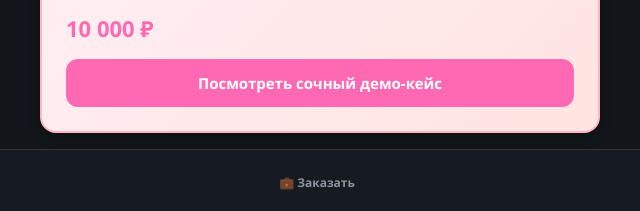
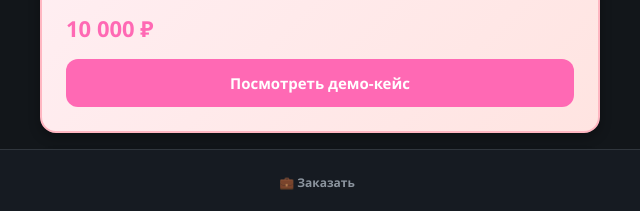
Before and after one commit to demid-data-pro/demid-it-portfolio, a plain HTML site: page index.html in a window 1280 px wide. Shown: the part 586-797 px from the top of the page, 320-960 px from the left. Drawn offline with Linux system fonts and the light colour scheme.

Commit message:
Update index.html

```diff
--- a/index.html
+++ b/index.html
@@ -28,7 +28,7 @@
             <h2>🍰 Сайт-Визитка Премиальной Кондитерской Студии</h2>
             <p>Эксклюзивный, глянцевый нежно-розовый ванильный интерфейс на базе плагина "ui-ux-pro-max" для кондитерского бизнеса и частных мастеров столицы.</p>
             <div class="price">10 000 ₽</div>
-            <button class="btn btn-cake">Посмотреть сочный демо-кейс</button>
+            <button class="btn btn-cake">Посмотреть демо-кейс</button>
         </section>
 
         <!-- КАРТОЧКА №3: БУДУЩИЕ КАЛЬКУЛЯТОРЫ И БОТЫ -->
```
